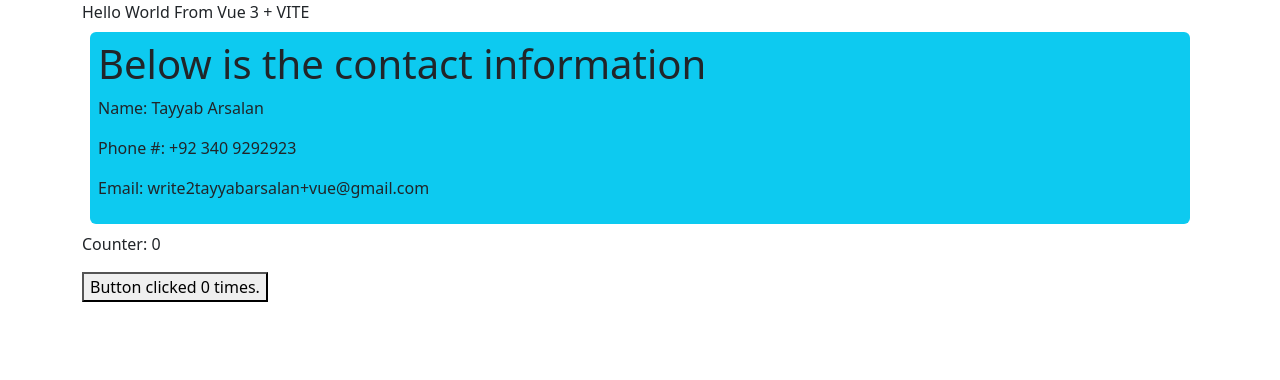
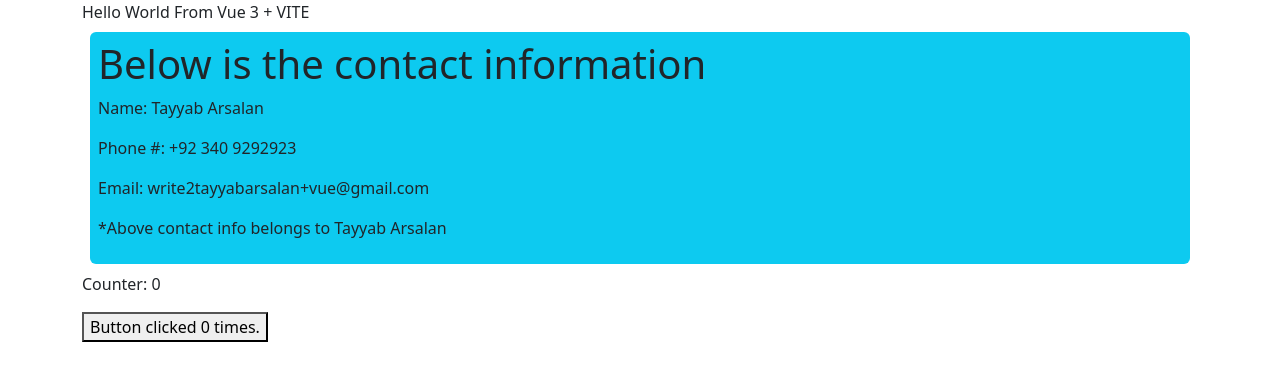
Before and after one commit to TAYYAB-BUKC/Vue3-Fundamentals, a Vue app in the folder Components/vue-components-demo/: page / in a window 1280 px wide. Shown: the top 380 px of the page. Built offline with nearby package versions, Linux system fonts and the light colour scheme.

Commit message:
BindedProps implemented.

```diff
--- a/Components/vue-components-demo/src/components/App.vue
+++ b/Components/vue-components-demo/src/components/App.vue
@@ -6,7 +6,8 @@
         <div>
             {{message}}
         </div>
-        <contact-us contact-name="Tayyab Arsalan" contact-phone="+92 340 9292923" contact-email="write2tayyabarsalan+vue@gmail.com"></contact-us>
+        <contact-us contact-name="Tayyab Arsalan" contact-phone="+92 340 9292923" contact-email="write2tayyabarsalan+vue@gmail.com"
+        :owner-name="ownerName"></contact-us>
         <button-counter></button-counter>
     </div>
 </template>
@@ -16,4 +17,5 @@
     import ButtonCounter from './ButtonCounter.vue';
 
     const message = 'Hello World From Vue 3 + VITE';
+    const ownerName = 'Tayyab Arsalan';
 </script>
--- a/Components/vue-components-demo/src/components/ContactUs.vue
+++ b/Components/vue-components-demo/src/components/ContactUs.vue
@@ -4,10 +4,11 @@
         <p>Name: {{ contactName }}</p>
         <p>Phone #: {{ contactPhone }}</p>
         <p>Email: {{ contactEmail }}</p>
+        <p v-if="ownerName != ''">*Above contact info belongs to {{ ownerName }}</p>
     </div>
 </template>
 
 <script setup>
     import { defineProps } from "vue";
-    const props = defineProps(['contactName', 'contactPhone', 'contactEmail']);
+    const props = defineProps(['contactName', 'contactPhone', 'contactEmail', 'ownerName']);
 </script>
```
